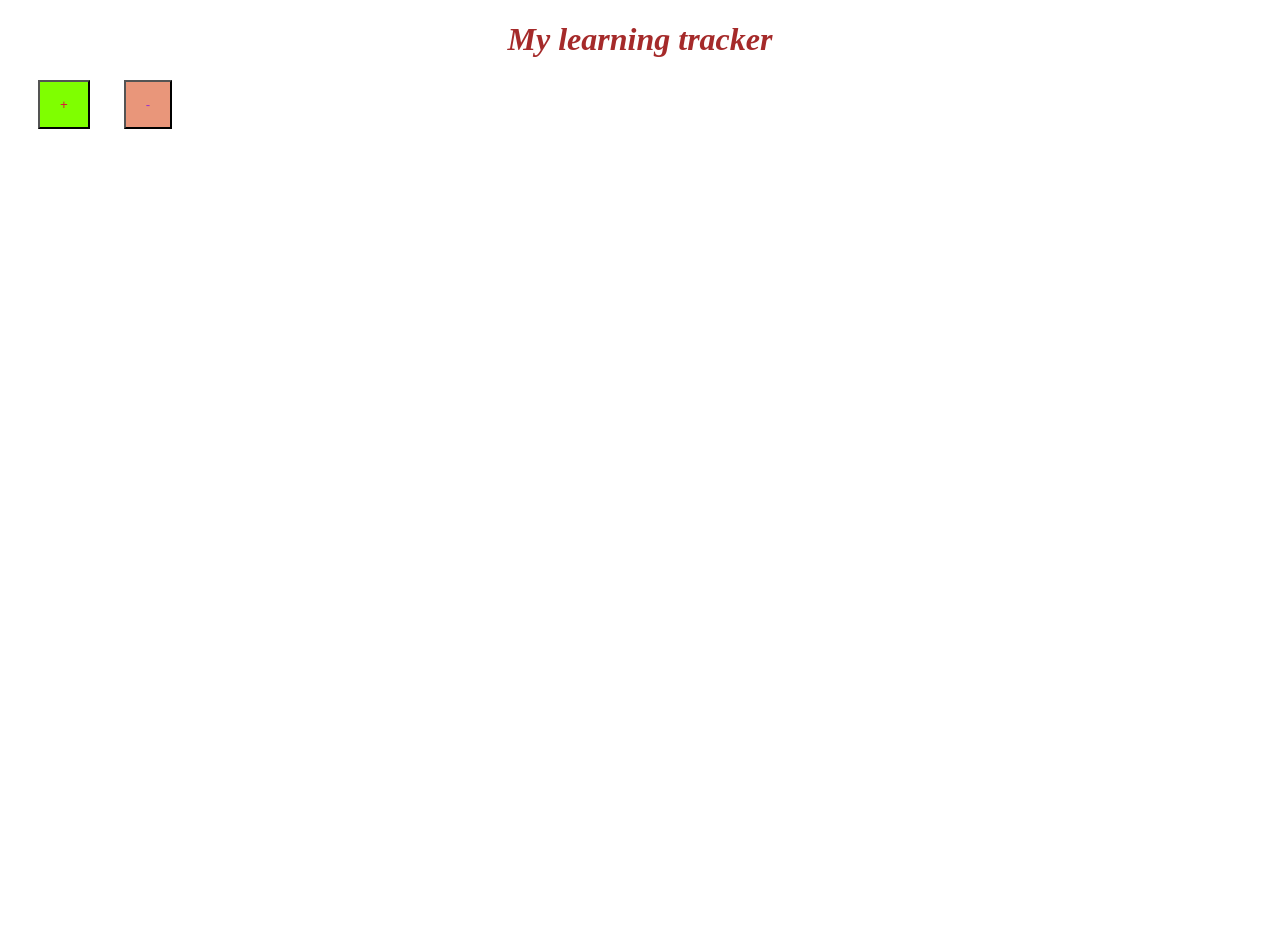
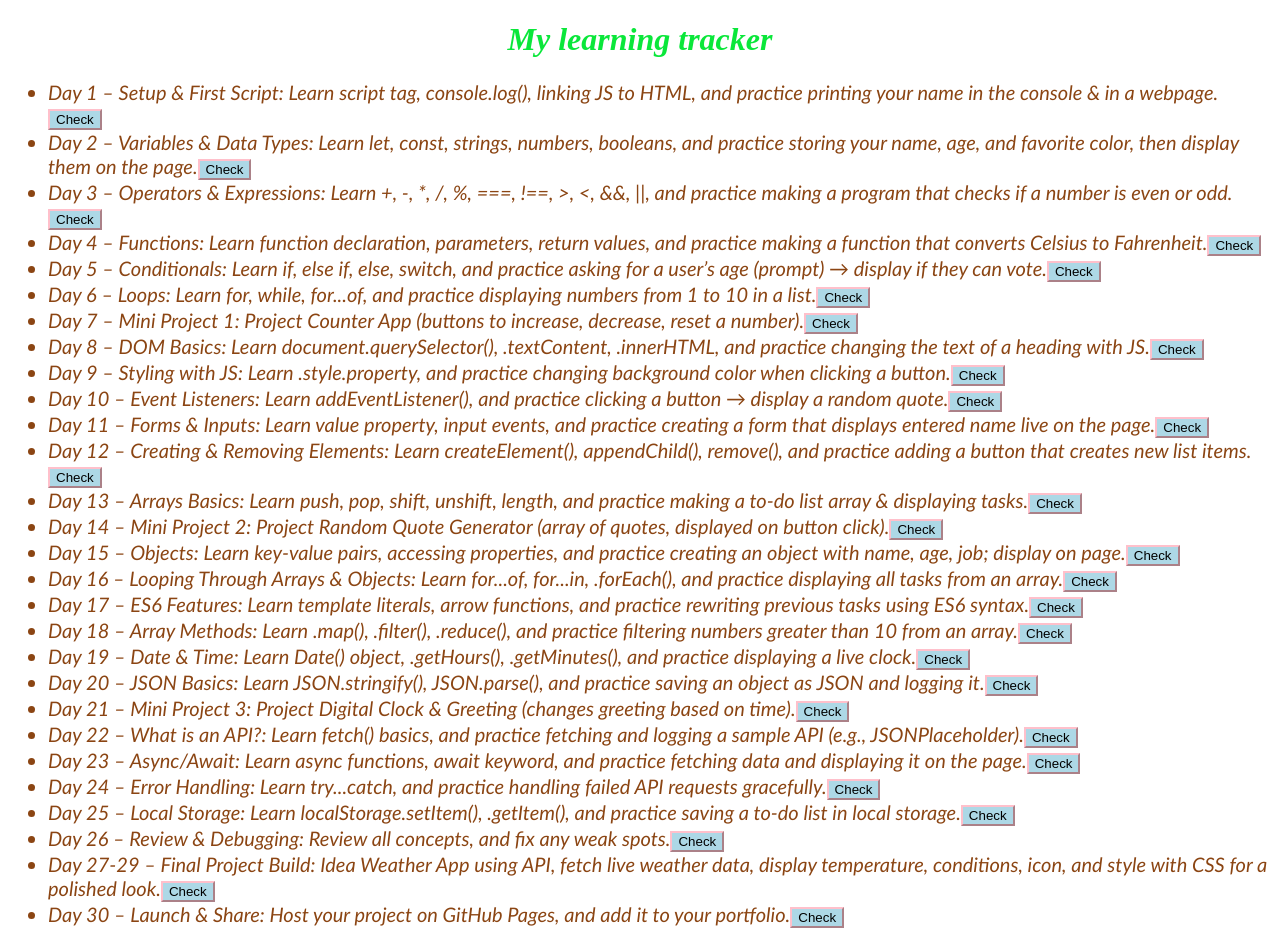
Before and after one commit to Noreeni7/js-tracker, a plain HTML site: page index.html in a window 1280 px wide. Before the commit the page ends 800 px from the top, so only its background shows below. Drawn offline with Linux system fonts and the light colour scheme.

Commit message:
implement progress tracking with toggle button and localStorage

```diff
--- a/index.html
+++ b/index.html
@@ -8,8 +8,7 @@
 </head>
 <body>
     <h1>My learning tracker</h1>
-    <button class="increaseBtn">+</button>
-    <button class="decreaseBtn">-</button>
+    <ul class="plan"></ul>
     <script src="script.js"></script>
 </body>
 </html>
--- a/script.js
+++ b/script.js
@@ -0,0 +1,64 @@
+const lerningPlan = [
+  "Day 1 – Setup & First Script: Learn script tag, console.log(), linking JS to HTML, and practice printing your name in the console & in a webpage.",
+  "Day 2 – Variables & Data Types: Learn let, const, strings, numbers, booleans, and practice storing your name, age, and favorite color, then display them on the page.",
+  "Day 3 – Operators & Expressions: Learn +, -, *, /, %, ===, !==, >, <, &&, ||, and practice making a program that checks if a number is even or odd.",
+  "Day 4 – Functions: Learn function declaration, parameters, return values, and practice making a function that converts Celsius to Fahrenheit.",
+  "Day 5 – Conditionals: Learn if, else if, else, switch, and practice asking for a user’s age (prompt) → display if they can vote.",
+  "Day 6 – Loops: Learn for, while, for...of, and practice displaying numbers from 1 to 10 in a list.",
+  "Day 7 – Mini Project 1: Project Counter App (buttons to increase, decrease, reset a number).",
+  "Day 8 – DOM Basics: Learn document.querySelector(), .textContent, .innerHTML, and practice changing the text of a heading with JS.",
+  "Day 9 – Styling with JS: Learn .style.property, and practice changing background color when clicking a button.",
+  "Day 10 – Event Listeners: Learn addEventListener(), and practice clicking a button → display a random quote.",
+  "Day 11 – Forms & Inputs: Learn value property, input events, and practice creating a form that displays entered name live on the page.",
+  "Day 12 – Creating & Removing Elements: Learn createElement(), appendChild(), remove(), and practice adding a button that creates new list items.",
+  "Day 13 – Arrays Basics: Learn push, pop, shift, unshift, length, and practice making a to-do list array & displaying tasks.",
+  "Day 14 – Mini Project 2: Project Random Quote Generator (array of quotes, displayed on button click).",
+  "Day 15 – Objects: Learn key-value pairs, accessing properties, and practice creating an object with name, age, job; display on page.",
+  "Day 16 – Looping Through Arrays & Objects: Learn for...of, for...in, .forEach(), and practice displaying all tasks from an array.",
+  "Day 17 – ES6 Features: Learn template literals, arrow functions, and practice rewriting previous tasks using ES6 syntax.",
+  "Day 18 – Array Methods: Learn .map(), .filter(), .reduce(), and practice filtering numbers greater than 10 from an array.",
+  "Day 19 – Date & Time: Learn Date() object, .getHours(), .getMinutes(), and practice displaying a live clock.",
+  "Day 20 – JSON Basics: Learn JSON.stringify(), JSON.parse(), and practice saving an object as JSON and logging it.",
+  "Day 21 – Mini Project 3: Project Digital Clock & Greeting (changes greeting based on time).",
+  "Day 22 – What is an API?: Learn fetch() basics, and practice fetching and logging a sample API (e.g., JSONPlaceholder).",
+  "Day 23 – Async/Await: Learn async functions, await keyword, and practice fetching data and displaying it on the page.",
+  "Day 24 – Error Handling: Learn try...catch, and practice handling failed API requests gracefully.",
+  "Day 25 – Local Storage: Learn localStorage.setItem(), .getItem(), and practice saving a to-do list in local storage.",
+  "Day 26 – Review & Debugging: Review all concepts, and fix any weak spots.",
+  "Day 27-29 – Final Project Build: Idea Weather App using API, fetch live weather data, display temperature, conditions, icon, and style with CSS for a polished look.",
+  "Day 30 – Launch & Share: Host your project on GitHub Pages, and add it to your portfolio."
+];
+
+
+
+let progress = JSON.parse(localStorage.getItem("learningProgress")) || {};
+
+lerningPlan.forEach(function (day, index) {
+  const li = document.createElement("li");
+  li.textContent = day;
+  const btn = document.createElement("button");
+  btn.style.borderColor = "pink";
+  btn.textContent = "Check";
+
+  if (progress[index]) {
+    btn.textContent = "Done";
+    btn.style.backgroundColor = "lightgreen";
+  } else {
+    btn.textContent = "Check";
+    btn.style.backgroundColor = "lightblue";
+  }
+  btn.addEventListener("click", function () {
+    if (btn.textContent === "Check") {
+      btn.textContent = "Done";
+      btn.style.backgroundColor = "lightgreen";
+      progress[index] = true;
+    } else {
+      btn.textContent = "Check";
+      btn.style.backgroundColor = "lightblue";
+      progress[index] = false;
+    }
+    localStorage.setItem("learningProgress", JSON.stringify(progress));
+  });
+  li.appendChild(btn);
+  document.querySelector(".plan").appendChild(li);
+});
--- a/style.css
+++ b/style.css
@@ -1,24 +1,16 @@
 h1{
-    color: brown;
+    color: rgb(10, 231, 58);
     font-style: italic;
     text-align: center;
 }
 
-button{
-    padding: 15px 20px;
-    margin-left: 30px;
+.plan{
+    font-family: 'Gill Sans', 'Gill Sans MT', Calibri, 'Trebuchet MS', sans-serif;
+    color: saddlebrown;
+    font-style: oblique;
+    font-size: 20px;
 }
 
-.increaseBtn{
-   background-color: chartreuse;
-   color: crimson;
+.plan li:hover{
+    color: darkslategrey;
 }
-
-.decreaseBtn{
-    background-color: darksalmon;
-    color: darkorchid;
-}
-
-button:hover {
-  background: #ee6c4d;
-}
```
